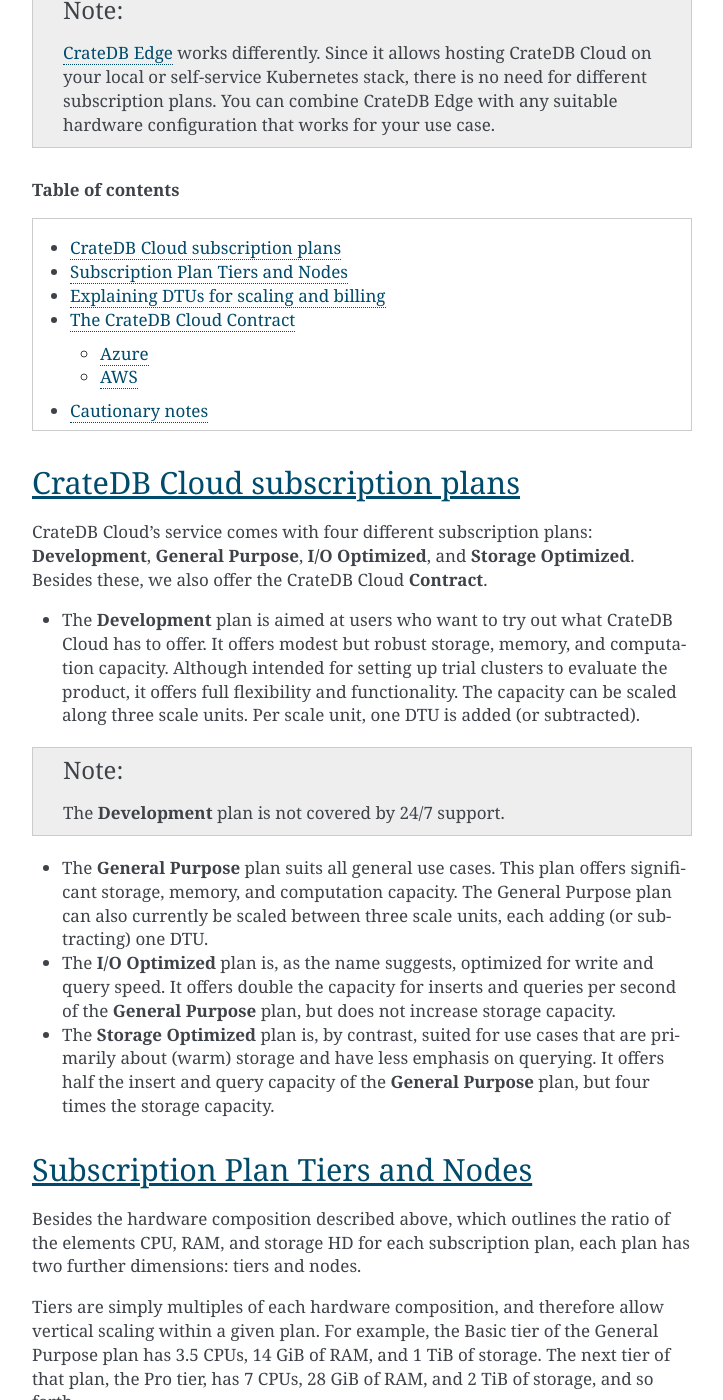
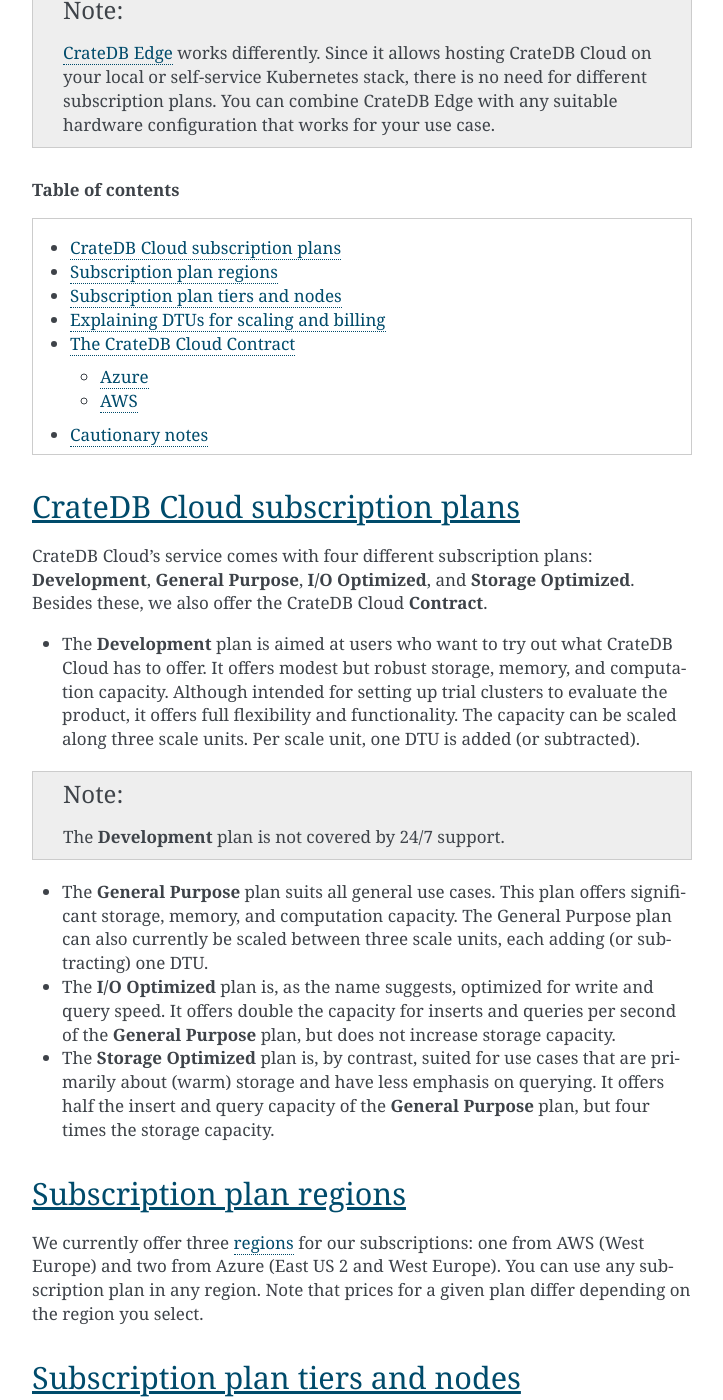
Before and after one commit to crate/cloud-reference, a Sphinx documentation site: the page built from docs/subscription-plans.rst, in a window 1280 px wide and 1400 px high, scrolled down 615 px. Shown: the whole window, without its empty margins (388-1111 px from the left). Built offline with Sphinx 7.4.7, drawn with Linux system fonts in a browser that asks for light colours; some of the changed text lies outside the part shown.

Commit message:
Reflect region-specific pricing in plan reference

```diff
--- a/docs/subscription-plans.rst
+++ b/docs/subscription-plans.rst
@@ -73,9 +73,20 @@
   times the storage capacity.
 
 
+.. _subscription-plans-regions:
+
+Subscription plan regions
+=========================
+
+We currently offer three :ref:`regions <gloss-region>` for our subscriptions:
+one from AWS (West Europe) and two from Azure (East US 2 and West Europe). You
+can use any subscription plan in any region. Note that prices for a given plan
+differ depending on the region you select.
+
+
 .. _subscription-plans-nodes:
 
-Subscription Plan Tiers and Nodes
+Subscription plan tiers and nodes
 =================================
 
 Besides the hardware composition described above, which outlines the ratio of
```
